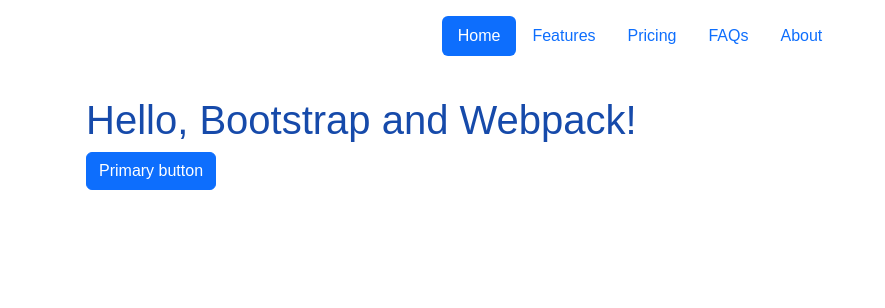
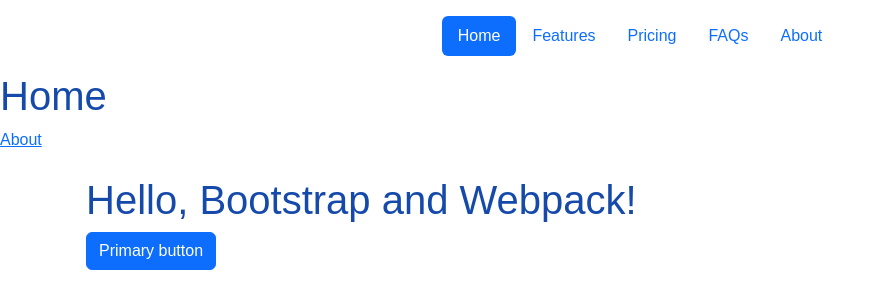
Before and after one commit to ViktoriyaKo/Online-Store, a website built with webpack: page src/index.html in a window 1280 px wide. Shown: the whole page, without its empty margins (0-885 px from the left). Built offline with nearby package versions, Linux system fonts and the light colour scheme.

Commit message:
fix: html element for polimorph div

```diff
--- a/src/index.html
+++ b/src/index.html
@@ -15,6 +15,7 @@
     </ul>
   </header>
   <body>
+    <div id="app"></div>
     <div class="container py-4 px-3 mx-auto">
       <h1>Hello, Bootstrap and Webpack!</h1>
       <button class="btn btn-primary">Primary button</button>
```
